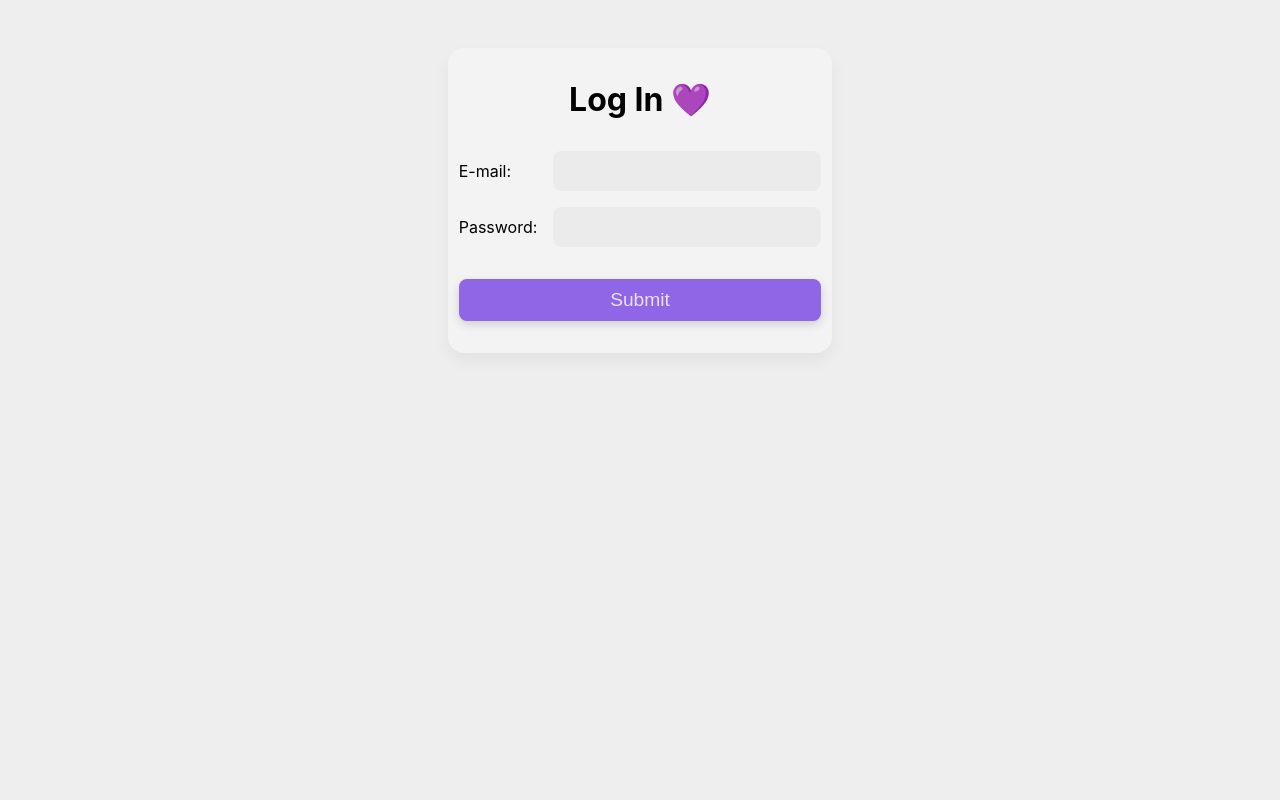
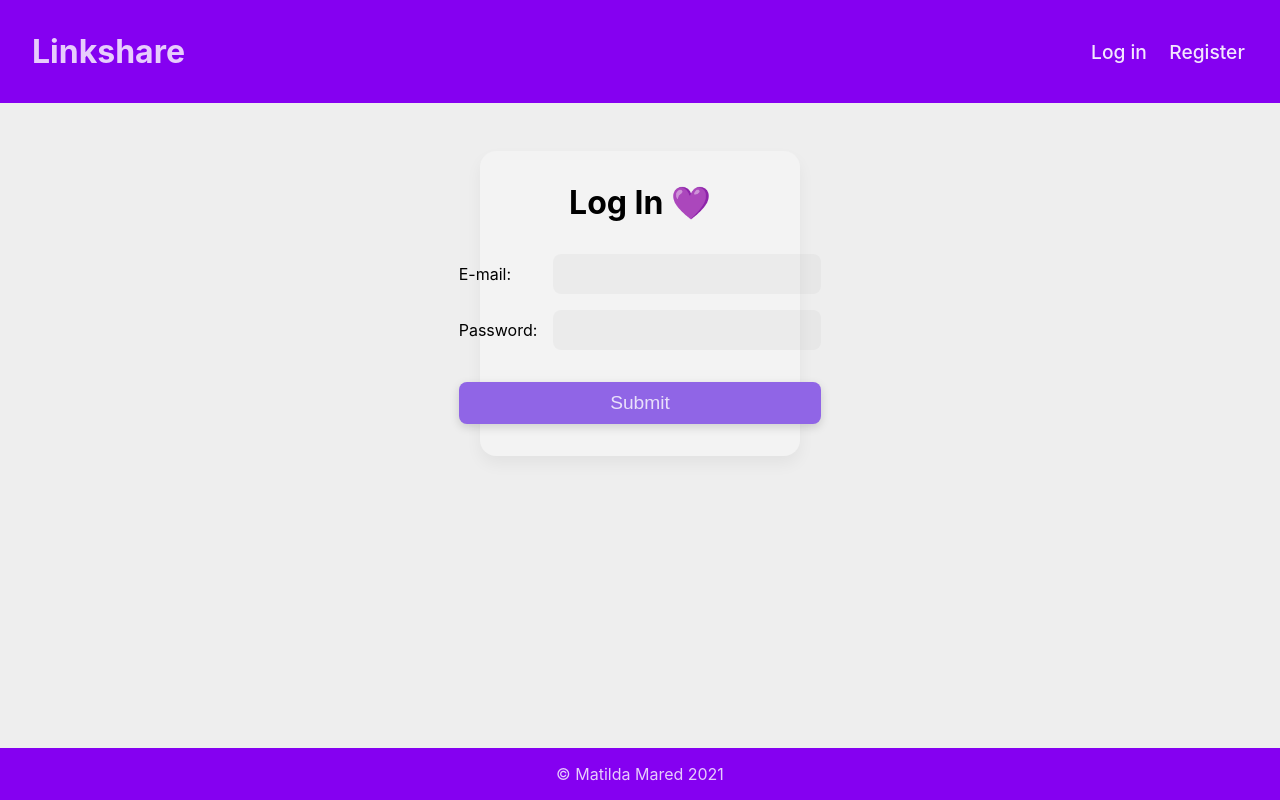
Before and after one commit to MatildaMared/linkshare, a React (Create React App) app in the folder client/: page /login in a window 1280 px wide. Built offline with nearby package versions, Linux system fonts and the light colour scheme.

Commit message:
add page layout structure

```diff
--- a/client/src/App.js
+++ b/client/src/App.js
@@ -2,6 +2,7 @@ import "./App.scss";
 import { BrowserRouter as Router, Switch, Route } from "react-router-dom";
 import PrivateRoute from "./routing/PrivateRoute";
 import HomePage from "./pages/HomePage";
+import RegisterPage from "./pages/RegisterPage";
 
 //Pages
 import LoginPage from "./pages/LoginPage";
@@ -13,6 +14,7 @@ function App() {
 				<Switch>
 					<PrivateRoute exact path="/" component={HomePage} />
 					<Route exact path="/login" component={LoginPage} />
+					<Route exact path="/register" component ={RegisterPage} />
 				</Switch>
 			</div>
 		</Router>
--- a/client/src/App.scss
+++ b/client/src/App.scss
@@ -1,3 +1,10 @@
+* {
+  margin: 0;
+  padding: 0;
+  box-sizing: border-box;
+}
+
 body {
   background-color: #EEE;
+  min-height: 100vh;
 }
--- /dev/null
+++ b/client/src/components/Footer.jsx
@@ -0,0 +1,11 @@
+import "./Footer.scss";
+
+const Footer = () => {
+  return (
+    <footer className="footer">
+      &copy; Matilda Mared 2021
+    </footer>
+   );
+}
+
+export default Footer;
--- /dev/null
+++ b/client/src/components/Footer.scss
@@ -0,0 +1,6 @@
+.footer {
+	background-color: rgb(133, 0, 241);
+	color: rgba(255, 255, 255, 0.8);
+	padding: 1rem;
+	text-align: center;
+}
--- /dev/null
+++ b/client/src/components/Header.jsx
@@ -0,0 +1,24 @@
+import "./Header.scss";
+import { Link } from "react-router-dom";
+
+const Header = () => {
+	const handleLogout = () => {
+		localStorage.removeItem("token");
+	};
+
+	return (
+		<header className="header">
+			<h1 className="logo">Linkshare</h1>
+			{localStorage.getItem("token") ? (
+				<button className="btn" onClick={handleLogout}>Log out</button>
+			) : (
+				<nav className="nav">
+					<Link to="/login">Log in</Link>
+					<Link to="/register">Register</Link>
+				</nav>
+			)}
+		</header>
+	);
+};
+
+export default Header;
--- /dev/null
+++ b/client/src/components/Header.scss
@@ -0,0 +1,48 @@
+.header {
+  background-color: rgb(133, 0, 241);
+  color: rgba(255, 255, 255, .8);
+  padding: 2rem;
+  display: flex;
+  align-items: center;
+}
+
+.logo {
+  flex: 1;
+}
+
+.nav {
+  & * {
+    margin-right: 1rem;
+  }
+
+  & :last-child {
+    margin-right: 0;
+  }
+
+  a {
+    color: rgba(255, 255, 255, .9);
+    font-weight: 500;
+    font-size: 1.2rem;
+    text-decoration: none;
+    padding: 0 .2rem;
+
+    &:hover {
+      border-bottom: 2px solid #FFF;
+    }
+  }
+}
+
+.btn {
+  padding: .5rem 1rem;
+  border-radius: .5rem;
+  border: none;
+  font-size: 1rem;
+  background-color: rgba(255, 255, 255, .9);
+  color: #2a2a2a;
+  box-shadow: 0 .5rem 1rem rgba(0, 0, 0, .1);
+  cursor: pointer;
+
+  &:hover {
+    background-color: rgba(255, 255, 255, .5);
+  }
+}
--- /dev/null
+++ b/client/src/layout/Layout.jsx
@@ -0,0 +1,16 @@
+import "./Layout.scss";
+
+import Header from "../components/Header";
+import Footer from "../components/Footer";
+
+const Layout = ({ children }) => {
+	return (
+		<div className="content">
+			<Header />
+			<main className="main">{children}</main>
+			<Footer />
+		</div>
+	);
+};
+
+export default Layout;
--- /dev/null
+++ b/client/src/layout/Layout.scss
@@ -0,0 +1,10 @@
+.content {
+  min-height: 100vh;
+  display: flex;
+  flex-direction: column;
+  justify-content: space-between;
+}
+
+.main {
+  flex: 1;
+}
--- a/client/src/pages/HomePage.jsx
+++ b/client/src/pages/HomePage.jsx
@@ -1,6 +1,9 @@
-import React, { useEffect } from "react";
+import React, { useEffect, useState } from "react";
+import Layout from "../layout/Layout";
 
 const HomePage = (props) => {
+	const [user, setUser] = useState("");
+
 	const redirectToLogin = () => {
 		props.history.push("login");
 	};
@@ -19,6 +22,8 @@ const HomePage = (props) => {
 			if (!data.success) {
 				redirectToLogin();
 			}
+
+			setUser(data.user);
 		} catch (err) {
 			redirectToLogin();
 		}
@@ -29,9 +34,9 @@ const HomePage = (props) => {
 	});
 
 	return (
-		<div>
-			<h1>Home Page super secret!</h1>
-		</div>
+		<Layout>
+			<h1>Hello {user.username}!</h1>
+		</Layout>
 	);
 };
 
--- a/client/src/pages/LoginPage.jsx
+++ b/client/src/pages/LoginPage.jsx
@@ -1,5 +1,6 @@
 import React, { useState, useEffect } from "react";
 import "./LoginPage.scss";
+import Layout from "../layout/Layout";
 
 const LoginPage = ({history}) => {
 	const [email, setEmail] = useState("");
@@ -38,6 +39,7 @@ const LoginPage = ({history}) => {
 	};
 
 	return (
+		<Layout>
 			<div className="login-page">
 				<div className="login">
 					<h1 className="login__heading">Log In 💜</h1>
@@ -79,6 +81,7 @@ const LoginPage = ({history}) => {
 					</form>
 				</div>
 			</div>
+		</Layout>
 	);
 };
 
--- /dev/null
+++ b/client/src/pages/RegisterPage.jsx
@@ -0,0 +1,13 @@
+import Layout from "../layout/Layout";
+
+const RegisterPage = () => {
+  return (
+    <Layout>
+      <div>
+        <h1>Register page</h1>
+      </div>
+    </Layout>
+   );
+}
+
+export default RegisterPage;
```
Also changed, not shown: 1 other file (tests, documents, lock files or other folders). Lines whose indentation alone changed are shown as unchanged.
